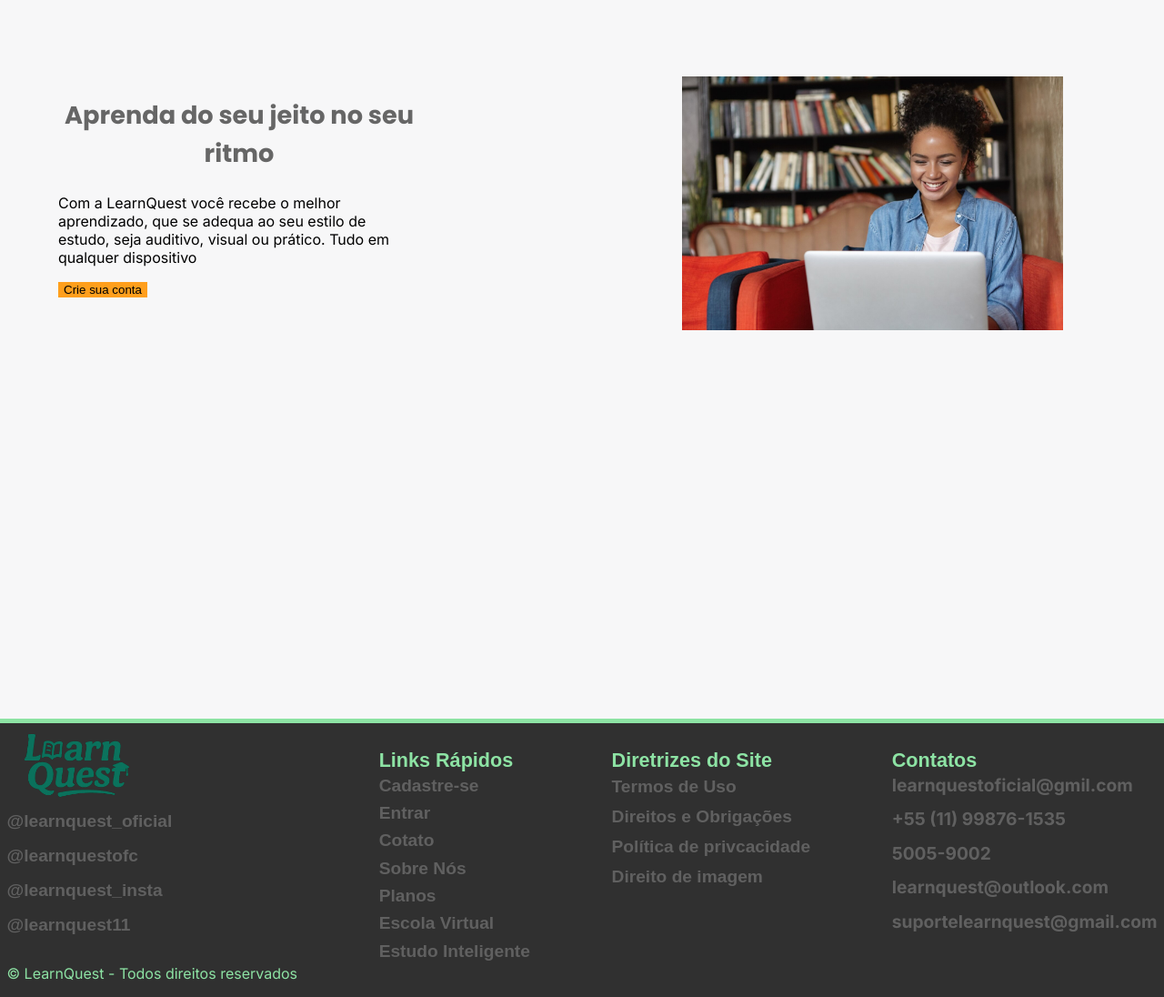
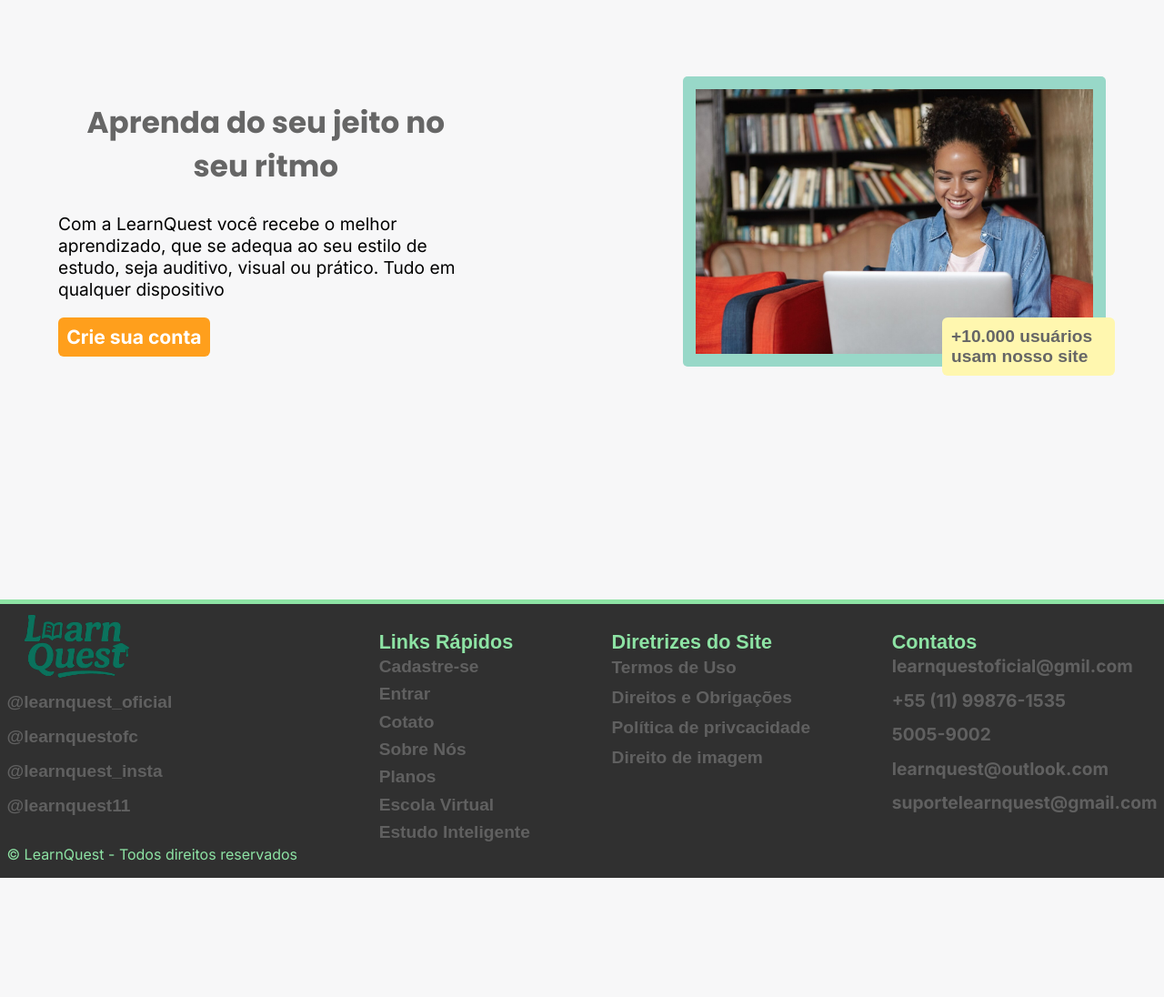
Before and after one commit to Caua-Roberto466/LearnQuest, a PHP site: page / in a window 1280 px wide. Shown: the part 112-1208 px from the top of the page at 91% size. After the commit the page ends 1077 px from the top, so only its background shows below. Run offline with PHP 8.4, Linux system fonts and the light colour scheme.

Commit message:
Introdução do site feita
Eu terminei a parte de introdução do site, agora os usuários tem um início mais atrativo

```diff
--- a/CSS/index.css
+++ b/CSS/index.css
@@ -20,13 +20,48 @@ Introdução
     margin: auto;
     margin-top: 8%;
     display: flex;
-    gap: 25%;
+    gap: 20%;
+}
+.intro_texto{
+    width: 120%;
+    font-size: 120%;
 }
 #cadastro-intro{
     border: none;
     background-color: var(--cor_tercearia);
     transition: 0.3s ease-in-out;
+    padding: 2%;
+    border-radius: 6px;
+    color: white;
+    font-weight: bold;
+    font-family: 'Inter' , sans-serif;
+    font-size: 110%;
+    transition: 0.3s ease-in-out;
+}
+#cadastro-intro:hover{
+    transform: scale(1.05);
+    background-color: var(--cor_terHover);
+}
+.intro-img{
+    position: relative;
+    display: inline-block;
 }
 .intro-img img{
-    width: 90%;
+    display: block;
+    width: 100%;
+    background-color: var(--cor_principal);
+    padding: 14px;
+    border-radius: 5px;
 }
+.etiqueta{
+    position: absolute;
+    right: -10px;
+    bottom: -10px;
+    width: 190px;
+    background-color: #fff7af;
+    padding: 10px;
+    font-size: 120%;
+    color: var(--texto);
+    font-weight: bold;
+    border-radius: 6px;
+}
--- a/CSS/style.css
+++ b/CSS/style.css
@@ -115,7 +115,7 @@ footer{
     display: flex;
     gap: 7%;
     justify-content: center;
-    margin-top: 33%;
+    margin-top: 20%;
     margin-bottom: -100px;
 }
 
--- a/index.html
+++ b/index.html
@@ -36,6 +36,7 @@
         </div>
         <div class="intro-img">
             <img src="IMG/index/mulher-usando-site.jpg" alt="uma mulher utilizando nosso site">
+            <div class="etiqueta">+10.000 usuários usam nosso site</div>
         </div>
     </section>
 
```
